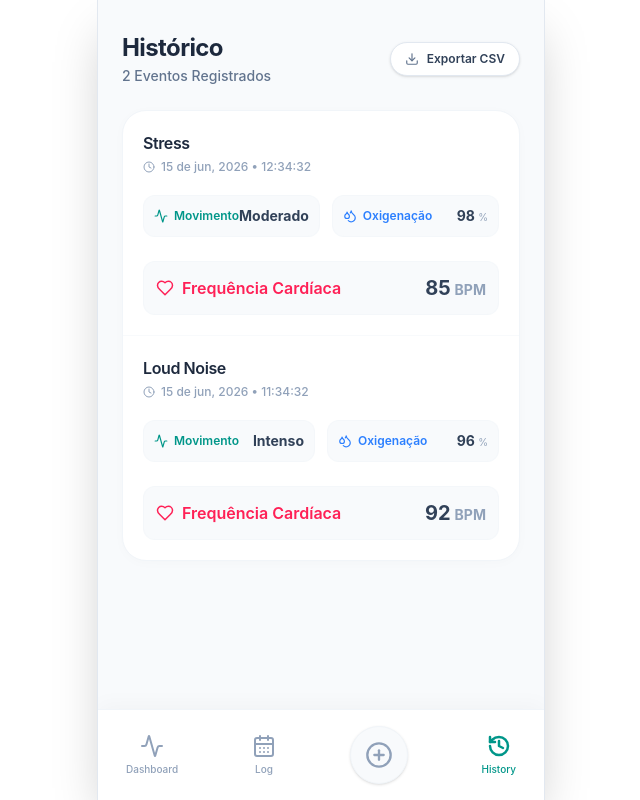
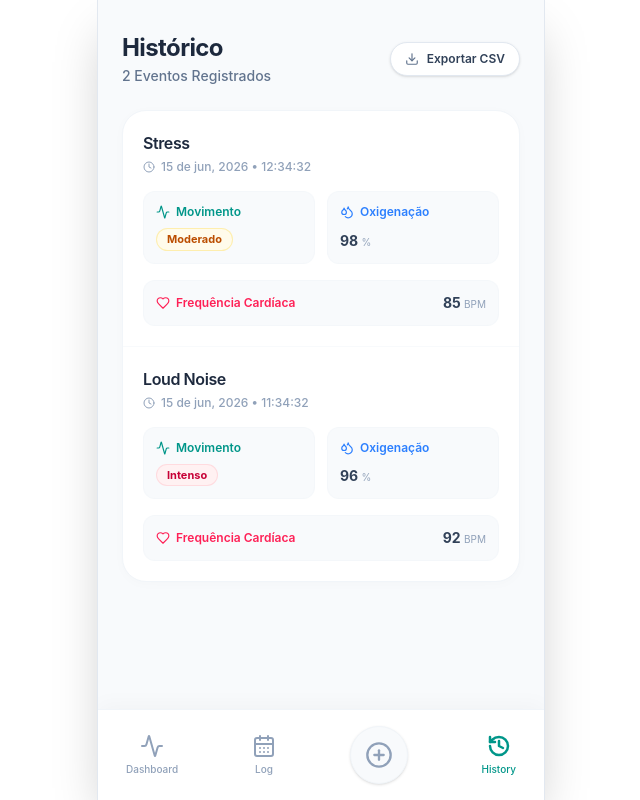
Before and after one commit to guiguitome/pepadata, a React (Vite) app: page /history in a window 1280 px wide. Shown: the whole page, without its empty margins (319-959 px from the left). Built offline with nearby package versions, Linux system fonts and the light colour scheme.

Commit message:
frontend-History

```diff
--- a/src/app/pages/History.tsx
+++ b/src/app/pages/History.tsx
@@ -77,6 +77,7 @@ export function History() {
           <ul className="divide-y divide-slate-50">
             {events.map((event) => (
               <li key={event.id} className="p-5 hover:bg-slate-50/50 transition-colors flex flex-col gap-3">
+                {/* Cabeçalho do Card: Evento e Horário */}
                 <div className="flex justify-between items-start">
                   <div>
                     <div className="font-semibold text-slate-800 tracking-tight text-base">{event.label}</div>
@@ -87,37 +88,58 @@ export function History() {
                   </div>
                 </div>
 
-                <div className="flex gap-3 pt-2">
-                  <div className="flex-1 bg-slate-50 rounded-xl p-2.5 flex items-center justify-between border border-slate-100/50">
+                {/* Container das Métricas: Mantém sempre dois blocos lado a lado */}
+                <div className="grid grid-cols-2 gap-3 pt-1 w-full">
+
+                  {/* Bloco de Movimento */}
+                  <div className="bg-slate-50 rounded-xl p-3 flex flex-col justify-between gap-2 border border-slate-100/50 min-w-0">
                     <div className="flex items-center gap-1.5 text-xs font-semibold text-teal-600">
-                      <Activity size={14} />
-                      Movimento
+                      <Activity size={14} className="shrink-0" />
+                      <span>Movimento</span>
                     </div>
-                    <div className="font-bold text-sm text-slate-700">{event.movement} </div>
+
+                    {/* Badge Dinâmico centralizado e com largura total controlada */}
+                    <div className="flex justify-start">
+                      {(() => {
+                        const text = event.movement.replace(/"/g, '').trim();
+                        let badgeColors = "bg-emerald-50 text-emerald-700 border-emerald-200/60";
+
+                        if (text === 'Moderado') {
+                          badgeColors = "bg-amber-50 text-amber-700 border-amber-200/60";
+                        } else if (text === 'Intenso') {
+                          badgeColors = "bg-rose-50 text-rose-700 border-rose-200/60";
+                        }
+
+                        return (
+                          <span className={`px-2.5 py-0.5 rounded-full text-[11px] font-bold border ${badgeColors} whitespace-nowrap`}>
+                            {text}
+                          </span>
+                        );
+                      })()}
+                    </div>
                   </div>
-                  <div className="flex-1 bg-slate-50 rounded-xl p-2.5 flex items-center justify-between border border-slate-100/50">
+
+                  {/* Bloco de Oxigenação */}
+                  <div className="bg-slate-50 rounded-xl p-3 flex flex-col justify-between gap-2 border border-slate-100/50 min-w-0">
                     <div className="flex items-center gap-1.5 text-xs font-semibold text-blue-500">
-                      <Droplets size={14} />
-                      Oxigenação
+                      <Droplets size={14} className="shrink-0" />
+                      <span>Oxigenação</span>
                     </div>
-                    <div className="font-bold text-sm text-slate-700">{event.spo2} <span className="font-normal text-slate-400 text-[10px]">%</span></div>
+                    <div className="font-bold text-sm text-slate-700 pt-0.5">
+                      {event.spo2} <span className="font-normal text-slate-400 text-[10px]">%</span>
+                    </div>
                   </div>
                 </div>
 
-                <div className="bg-slate-50 rounded-xl p-3 flex items-center justify-between border border-slate-100/50 mt-3">
-
-                  <div className="flex items-center gap-2 text-rose-500">
-                    <Heart size={18} />
-                    <span className="font-semibold">
-                      Frequência Cardíaca
-                    </span>
+                {/* Bloco de Frequência Cardíaca */}
+                <div className="bg-slate-50 rounded-xl p-3 flex items-center justify-between border border-slate-100/50 w-full mt-1">
+                  <div className="flex items-center gap-1.5 text-xs font-semibold text-rose-500">
+                    <Heart size={14} className="shrink-0" />
+                    <span>Frequência Cardíaca</span>
                   </div>
 
-                  <div className="font-bold text-xl text-slate-700">
-                    {event.heartRate}
-                    <span className="ml-1 text-sm text-slate-400">
-                      BPM
-                    </span>
+                  <div className="font-bold text-sm text-slate-700">
+                    {event.heartRate} <span className="font-normal text-slate-400 text-[10px]">BPM</span>
                   </div>
                 </div>
               </li>
```
